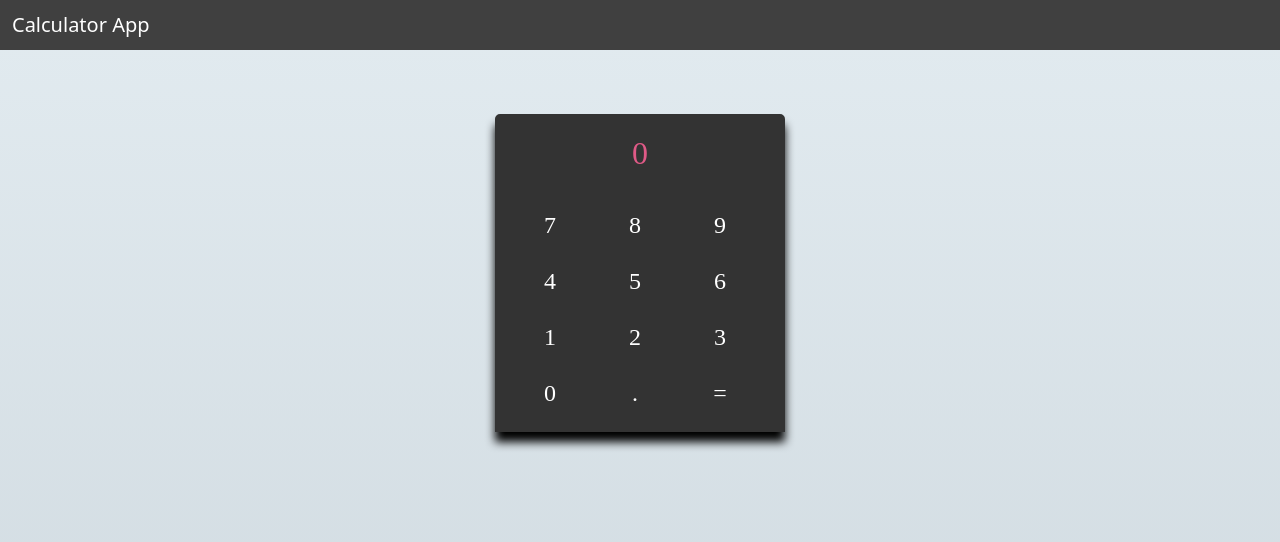
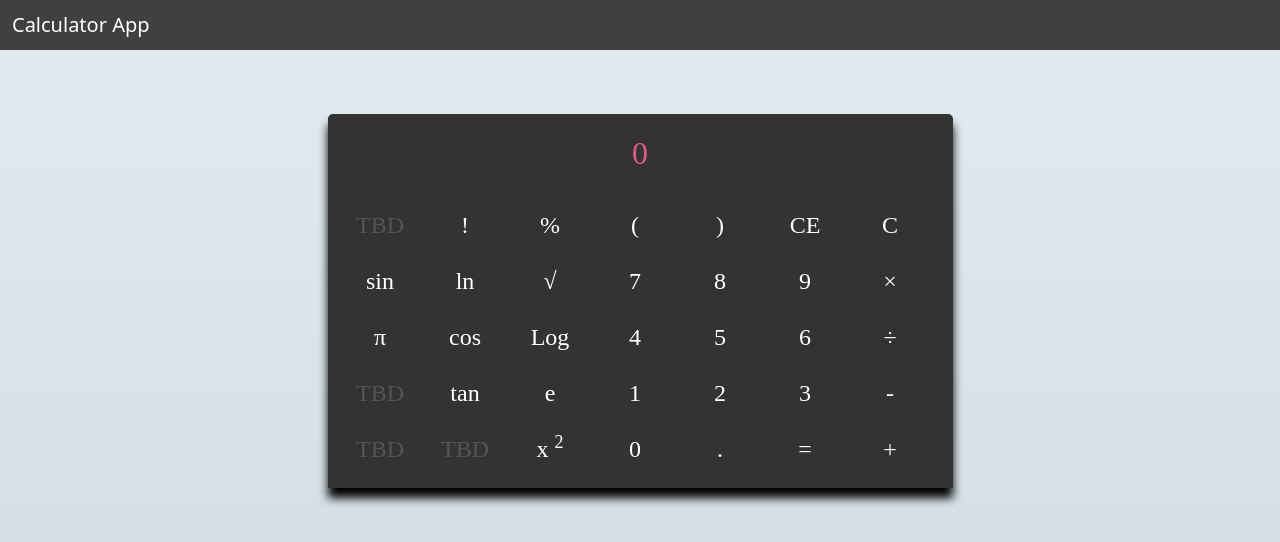
Before and after one commit to MaximosKalaitzoglou/CalculatorApp, an Angular app: page / in a window 1280 px wide. Shown: the top 542 px of the page. Built offline with nearby package versions, Linux system fonts and the light colour scheme.

Commit message:
Broke calculator-group, calculator-buttons into seperate components, and added operators

```diff
--- a/src/app/app.module.ts
+++ b/src/app/app.module.ts
@@ -4,8 +4,9 @@ import { BrowserModule } from '@angular/platform-browser';
 import { AppComponent } from './app.component';
 import { HeaderComponent } from './header/header.component';
 import { CalculatorComponent } from './calculator/calculator.component';
-import { CalculatorButtonComponent } from './calculator/calculator-button/calculator-button.component';
+import { CalculatorButtonComponent } from './calculator/calculator-button-group/calculator-button/calculator-button.component';
 import { CalculatorService } from './calculator/calculator.service';
+import { CalculatorButtonGroupComponent } from './calculator/calculator-button-group/calculator-button-group.component';
 
 @NgModule({
   declarations: [
@@ -13,6 +14,7 @@ import { CalculatorService } from './calculator/calculator.service';
     HeaderComponent,
     CalculatorComponent,
     CalculatorButtonComponent,
+    CalculatorButtonGroupComponent,
   ],
   imports: [BrowserModule],
   providers: [CalculatorService],
--- /dev/null
+++ b/src/app/calculator/calculator-button-group/calculator-button-group.component.html
@@ -0,0 +1,6 @@
+<div class="btn-group mt-2" role="group">
+  <app-calculator-button
+    *ngFor="let item of buttonList"
+    [value]="item"
+  ></app-calculator-button>
+</div>
--- a/src/app/calculator/calculator-button/calculator-button.component.css
+++ b/src/app/calculator/calculator-button-group/calculator-button/calculator-button.component.css
@@ -25,6 +25,14 @@ button:focus {
   box-shadow: none;
   background-color: white;
 }
+
+button:disabled,
+button[disabled]{
+  border: 1px solid #999999;
+  background-color: #cccccc;
+  color: #666666;
+}
+
 .keys {
   width: 75px;
 }
--- a/src/app/calculator/calculator-button/calculator-button.component.html
+++ b/src/app/calculator/calculator-button-group/calculator-button/calculator-button.component.html
@@ -2,6 +2,7 @@
   type="button"
   class="btn btn-outline-primary keys-lg"
   (click)="onHandleButtonClick()"
+  [disabled]="value === 'TBD'"
 >
-  {{ value }}
+  {{ value }} <sup *ngIf="value === 'x'">2</sup>
 </button>
--- a/src/app/calculator/calculator-button/calculator-button.component.ts
+++ b/src/app/calculator/calculator-button-group/calculator-button/calculator-button.component.ts
@@ -1,5 +1,5 @@
 import { Component, Input } from '@angular/core';
-import { CalculatorService } from '../calculator.service';
+import { CalculatorService } from '../../calculator.service';
 
 @Component({
   selector: 'app-calculator-button',
--- /dev/null
+++ b/src/app/calculator/calculator-button-list.ts
@@ -0,0 +1,14 @@
+export class CalculatorButtonList {
+  calcButtons: string[][] = [
+    ['TBD', '!', '%', '(', ')', 'CE', 'C'],
+    ['sin', 'ln', '√', '7', '8', '9', '×'],
+    ['π', 'cos', 'Log', '4', '5', '6', '÷'],
+    ['TBD', 'tan', 'e', '1', '2', '3', '-'],
+    ['TBD', 'TBD', 'x', '0', '.', '=', '+'],
+  ];
+
+  getButtons() {
+    console.log(this.calcButtons);
+    return this.calcButtons;
+  }
+}
--- a/src/app/calculator/calculator.component.css
+++ b/src/app/calculator/calculator.component.css
@@ -1,7 +1,7 @@
 .display {
   font-family: "Times New Roman", Times, serif;
   margin: 5% auto;
-  width: 290px;
+  width: fit-content;
   background: #333;
   border: 5px solid #333;
   color: #00ff00;
--- a/src/app/calculator/calculator.component.html
+++ b/src/app/calculator/calculator.component.html
@@ -2,7 +2,11 @@
 <div class="background">
   <div class="d-flex align-items-center flex-column display">
     <div class="input-group mb-3 output">{{ value }}</div>
-    <div class="btn-group mt-2" role="group" aria-label="Basic example">
+    <app-calculator-button-group
+      *ngFor="let item of buttonList"
+      [buttonList]="item"
+    ></app-calculator-button-group>
+    <!-- <div class="btn-group mt-2" role="group" aria-label="Basic example">
       <app-calculator-button [value]="'7'"></app-calculator-button>
       <app-calculator-button [value]="'8'"></app-calculator-button>
       <app-calculator-button [value]="'9'"></app-calculator-button>
@@ -21,6 +25,6 @@
       <app-calculator-button [value]="'0'"></app-calculator-button>
       <app-calculator-button [value]="'.'"></app-calculator-button>
       <app-calculator-button [value]="'='"></app-calculator-button>
-    </div>
+    </div> -->
   </div>
 </div>
--- a/src/app/calculator/calculator.component.ts
+++ b/src/app/calculator/calculator.component.ts
@@ -1,5 +1,6 @@
 import { Component, OnInit } from '@angular/core';
 import { CalculatorService } from './calculator.service';
+import { CalculatorButtonList } from './calculator-button-list';
 
 @Component({
   selector: 'app-calculator',
@@ -8,7 +9,7 @@ import { CalculatorService } from './calculator.service';
 })
 export class CalculatorComponent implements OnInit {
   value: string = '';
-
+  buttonList: string[][] = new CalculatorButtonList().getButtons();
   constructor(private calcServ: CalculatorService) {}
 
   ngOnInit(): void {
```
Also changed, not shown: src/app/calculator/calculator-button-group/calculator-button-group.component.ts (added, +10 -0 lines), src/app/calculator/calculator-button-group/calculator-button-group.component.css (added), 1 other file (tests, documents, lock files or other folders).
